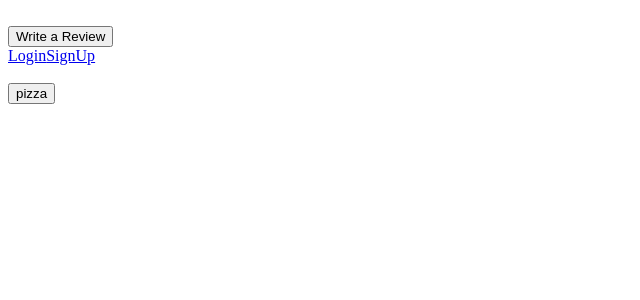
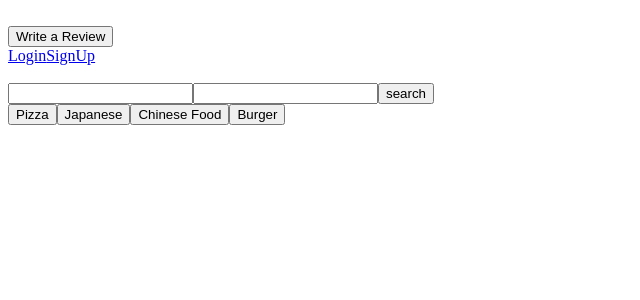
Before and after one commit to shirleytang0121/Zelppy, a React app: page /#/ in a window 1280 px wide. Shown: the top 300 px of the page, without its empty margins (0-640 px from the left). Built offline with nearby package versions, Linux system fonts and the light colour scheme; the HTML template or start-up script is replaced by a standard one.

Commit message:
update search bar

```diff
--- a/frontend/components/homepage/homepage.jsx
+++ b/frontend/components/homepage/homepage.jsx
@@ -2,6 +2,7 @@ import React from"react";
 import GreetingContainer from '../greeting/greeting_container'
 import { Link } from "react-router-dom";
 import NavigationContainer from '../navigation/navigation_container'
+import SearchBar from "../search/search_bar";
 
 
 class HomePage extends React.Component{
@@ -28,6 +29,7 @@ navToBusinesses(){
                 <GreetingContainer />
             </header>
             <Link to='/'> <img src={window.logoURL} className='logo'/> </Link>
+            <SearchBar fetchAllBusinesses={this.props.fetchAllBusinesses}/>
             <NavigationContainer />
 
           </div>
--- a/frontend/components/navigation/navigation.jsx
+++ b/frontend/components/navigation/navigation.jsx
@@ -5,10 +5,16 @@ class Navigation extends React.Component{
     constructor(props){
         super(props)
         this.handlePizza =this.handlePizza.bind(this)
+        this.handleJapanese = this.handleJapanese.bind(this)
     }
 
     handlePizza(e){
         this.props.fetchAllBusinesses({value:'pizza',position:''})
+        this.navToBusinesses()
+    }
+
+    handleJapanese(e){
+        this.props.fetchAllBusinesses({value:'japanese',position:''})
         this.navToBusinesses()
     }
 
@@ -18,8 +24,11 @@ class Navigation extends React.Component{
 
     render(){
         return(
-            <div>
-                <button onClick={this.handlePizza}>pizza</button>
+            <div className='navigation-container'>
+                <button onClick={this.handlePizza}>Pizza</button>
+                <button onClick={this.handleJapanese}>Japanese</button>
+                <button>Chinese Food</button>
+                <button>Burger</button>
             </div>
         )
     }
--- /dev/null
+++ b/frontend/components/search/search_bar.jsx
@@ -0,0 +1,44 @@
+import React from "react";
+import { withRouter } from "react-router-dom";
+
+class SearchBar extends React.Component{
+    constructor(props){
+        super(props)
+        this.state={
+            value: '',
+            position: ''
+        }
+
+        this.handleSearch=this.handleSearch.bind(this)
+
+    }
+
+    handleSearch(e){
+        e.preventDefault()
+        this.props.fetchAllBusinesses(this.state)
+        this.navToBusinesses()
+    }
+
+    navToBusinesses(){
+        this.props.history.push('/businesses')
+      }
+
+    update(field){
+       return e=>this.setState({[field]: e.currentTarget.value})
+    }
+
+    render(){
+        return(
+            <div>
+                <form onSubmit={this.handleSearch}>
+                    <input type="text" value={this.state.value} onChange={this.update('value')}/>
+                    <input type="text" value={this.state.position} onChange={this.update('position')}/>
+                    <input type="submit" value='search'/>
+                </form>
+            </div>
+        )
+    }
+
+}
+
+export default withRouter(SearchBar);
--- a/frontend/components/search/search_form.jsx
+++ /dev/null
@@ -1,5 +0,0 @@
-import React from "react";
-
-class SearchForm extends React.Component{
-
-}
```
Also changed, not shown: 1 other file (tests, documents, lock files or other folders).
